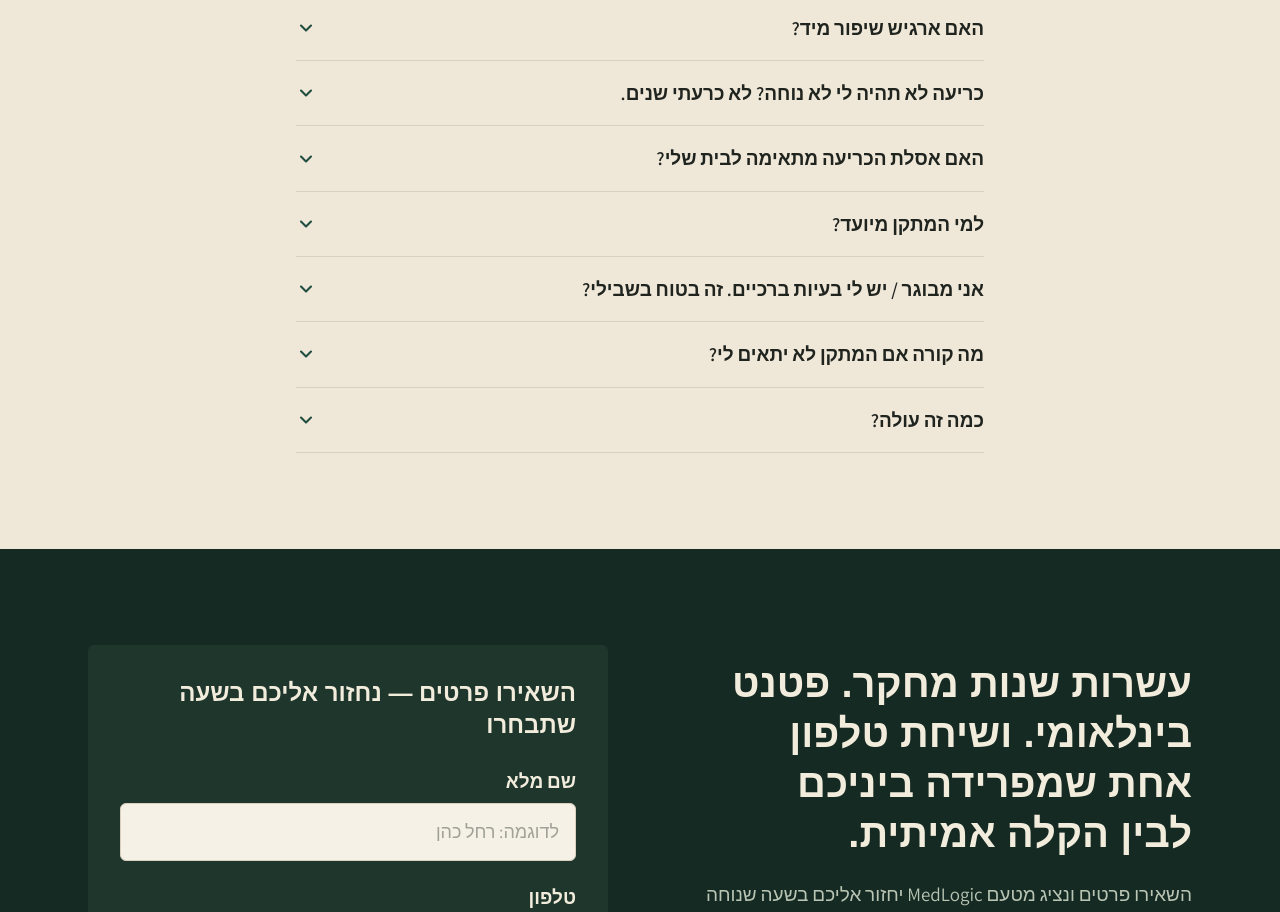
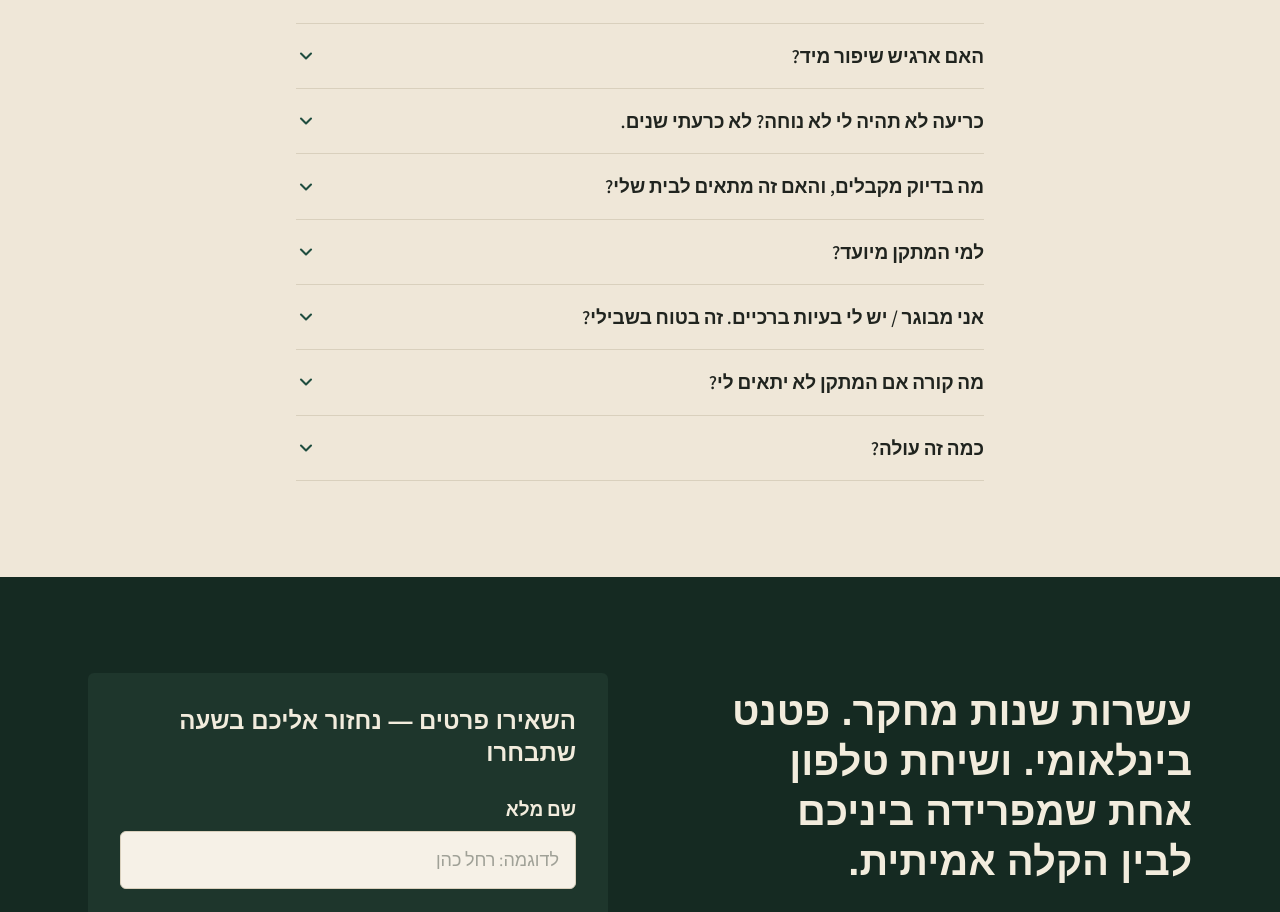
Before and after one commit to Avi711/medlogic-web, a Next.js app: page / in a window 1280 px wide. Shown: the part 9400-10312 px from the top of the page. Built offline with nearby package versions, Linux system fonts and the light colour scheme; a web font is replaced by a local one.

Commit message:
Copy: the offering is a complete kit - dedicated low ceramic toilet plus the step device above it

```diff
--- a/components/sections/Faq.tsx
+++ b/components/sections/Faq.tsx
@@ -18,8 +18,8 @@ const FAQ_ITEMS: FaqItem[] = [
     a: "זו השאלה הכי נפוצה — והתשובה מפתיעה. המתקן תוכנן בדיוק בשביל זה: משטחי דריכה יציבים וידיות תמיכה נושאות חלק מהמשקל, כך שלא צריך שיווי משקל של ספורטאי. רוב המשתמשים מתרגלים תוך ימים ספורים, והגוף \"נזכר\" בתנוחה מהר משחושבים.",
   },
   {
-    q: "האם אסלת הכריעה מתאימה לבית שלי?",
-    a: "כן. האסלה מתחברת לתשתית האינסטלציה הביתית הרגילה בהתקנה פשוטה. בשיחת הטלפון נוודא יחד את ההתאמה לשירותים שלכם.",
+    q: "מה בדיוק מקבלים, והאם זה מתאים לבית שלי?",
+    a: "מקבלים ערכה שלמה: אסלה קרמית נמוכה ייעודית ומעליה מתקן דריכה עם משטחים מונעי החלקה. הערכה מתחברת לתשתית האינסטלציה הביתית הרגילה בהתקנה פשוטה, ובשיחת הטלפון נוודא יחד את ההתאמה לשירותים שלכם.",
   },
   {
     q: "למי המתקן מיועד?",
--- a/components/sections/HowItWorks.tsx
+++ b/components/sections/HowItWorks.tsx
@@ -22,7 +22,7 @@ type Step = {
 const STEPS: Step[] = [
   {
     title: "מתקינים פעם אחת",
-    body: "אסלת הכריעה מתחברת בקלות לתשתית האינסטלציה הביתית — התקנה פשוטה, בלי שיפוץ מיוחד.",
+    body: "מקבלים ערכה שלמה: אסלה קרמית נמוכה ייעודית ומעליה מתקן הדריכה — מתחברת לתשתית האינסטלציה הביתית בהתקנה פשוטה.",
     image: deviceIllustration,
     thumb: step1Thumb,
     alt: "איור: מתקן הכריעה מוצב סביב אסלה ביתית רגילה, לצד ידית תמיכה",
```
